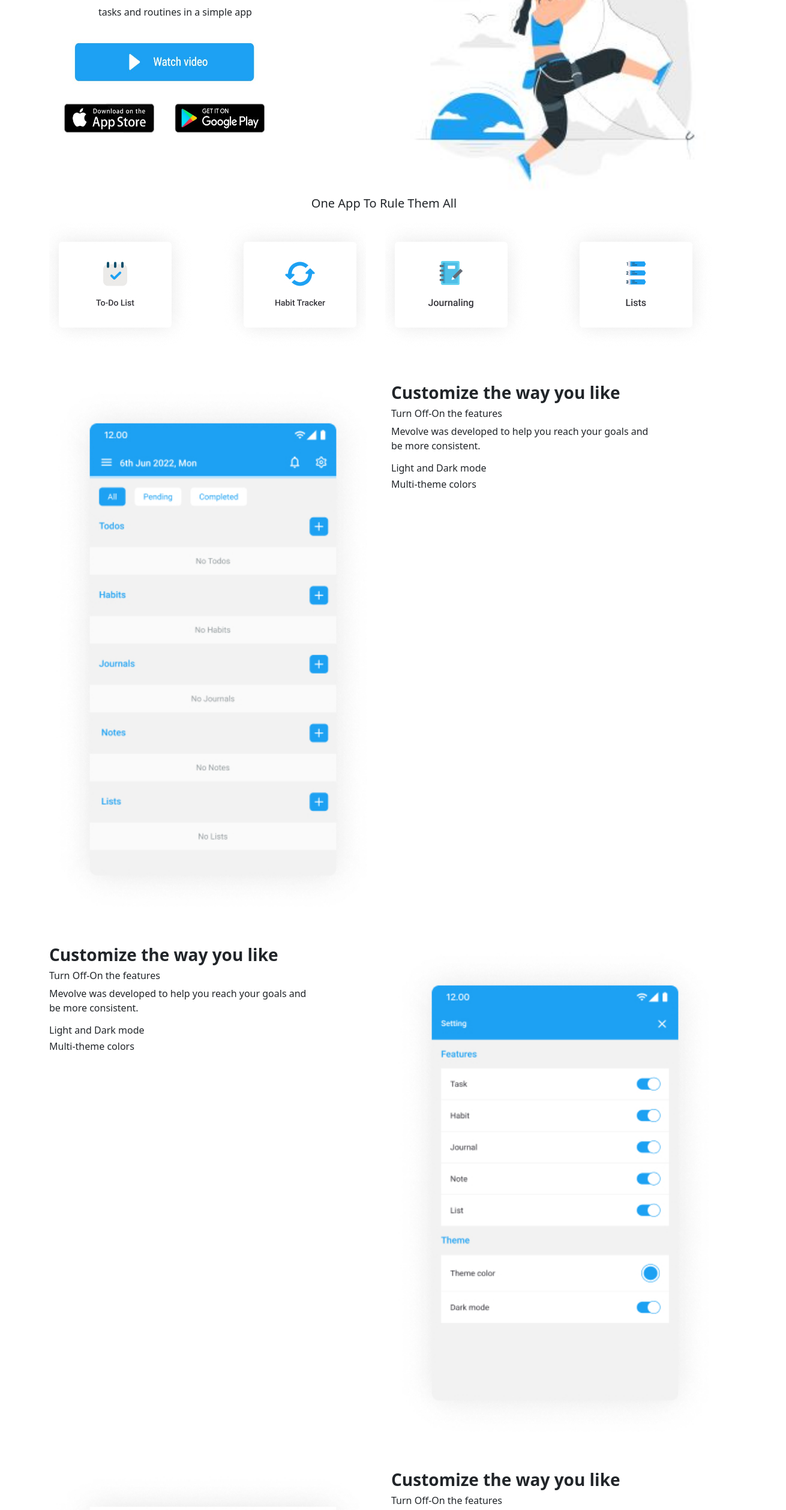
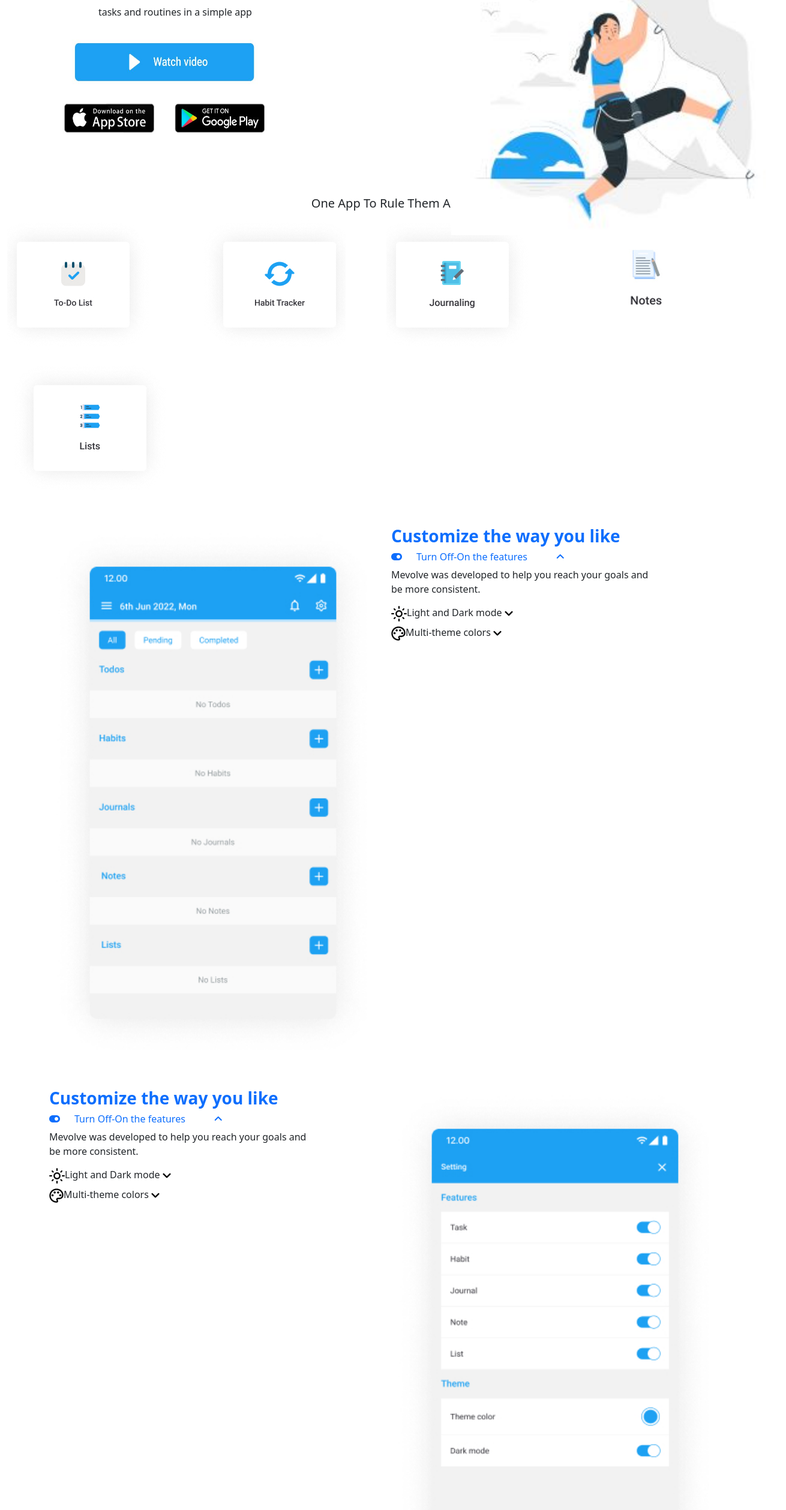
Before and after one commit to vinay2412/rti_assignment, an Angular app: page /home in a window 1280 px wide. Shown: the part 280-2797 px from the top of the page at 60% size, 1310 px wide, since content can reach past the window. Built offline with nearby package versions, Linux system fonts and the light colour scheme.

Commit message:
complted

```diff
--- a/src/app/home/home.component.css
+++ b/src/app/home/home.component.css
@@ -1,22 +1,41 @@
-@media (max-width: 600px){
+@media (max-width: 600px) {
   body {
     background-color: rgb(168, 166, 12);
   }
 
-    h1{
+  h1 {
     color: red;
   }
 
-    .bottom{
+  .bottom {
     position: absolute;
     top: 5px;
     width: 100%;
     margin-top: 65px;
   }
 
-    .top{
+  .top {
     margin-top: 460px;
     text-align: center;
     width: 100%;
   }
+
 }
+
+.bottom {
+position: relative;
+top: 65px;
+left: 100px;
+}
+
+i.fa.fa-circle {
+  position: relative;
+  right: 8px;
+  font-size: 5px;
+  bottom: 4px;
+}
+.customize.col-md {
+  position: relative;
+  top: 65px;
+  left: 90px;
+}
--- a/src/app/home/home.component.html
+++ b/src/app/home/home.component.html
@@ -26,37 +26,35 @@
 
 <!--One App To Rule Them All -->
 
-<div class="container">
+<div class="container-fluid ">
   <h5 class="text-center">One App To Rule Them All</h5>
-  <div class="row">
+  <div class="row g-2">
     <div class="col"><img src="../../assets/Frame 15.jpg" /></div>
     <div class="col"><img src="../../assets/Frame 9.jpg" /></div>
     <div class="col"><img src="../../assets/Frame 10.jpg" /></div>
+    <div class="col"><img src="../../assets/list__.jpg"/></div>
     <div class="col"><img src="../../assets/Frame 12.jpg" /></div>
-    <!-- <div class="col"><img src="../../assets/Frame 14.jpg"></div> -->
   </div>
 </div>
 
 <!-- section-1 -->
 
 <div class="container">
-  <div class="row mt-5">
-    <div class="bottom col-md">
-      <img
-        src="../../assets/iPhone 13 Pro Max - 38 3.jpg"
-        class="img-responsive"
-        style="width:100%; height: 100%"
-      />
+  <div class="row mt-5  section-one">
+    <div class="col-md">
+      <img src="../../assets/iPhone 13 Pro Max - 38 3.jpg" class="section-one-img img-responsive" style="width:100%; height: 100%"/>
     </div>
-    <div class="top col-md">
-      <h3 style="font-weight: bold">Customize the way you like</h3>
-      <h6>Turn Off-On the features</h6>
+    <div class="col-md">
+      <div class="content-one ">
+        <h3 class="text-primary" style="font-weight: bold">Customize the way you like</h3>
+      <h6  class="text-primary"><i class="fa fa-toggle-on text-primary"></i> <span class="ms-4 me-5">Turn Off-On the features</span><i class="fa-solid fa-angle-up"></i></h6>
       <p class="mt-2">
-        Mevolve was developed to help you reach your goals and<br />
+        Mevolve was developed to help you reach your goals and<br/>
         be more consistent.
       </p>
-      <h6>Light and Dark mode</h6>
-      <h6>Multi-theme colors</h6>
+      </div>
+      <h6><img src="../../assets/Vector (1).jpg"/>Light and Dark mode  <img src="../../assets/Vector (4).jpg"/></h6>
+      <h6><img src="../../assets/Vector (2).jpg"/>Multi-theme colors <img src="../../assets/Vector (4).jpg"/></h6>
     </div>
   </div>
 </div>
@@ -65,17 +63,19 @@
 
 <div class="container">
   <div class="row mt-5">
-    <div class="top col-md">
-      <h3 style="font-weight: bold">Customize the way you like</h3>
-      <h6>Turn Off-On the features</h6>
+    <div class="col-md">
+      <div class="content-one ">
+        <h3 class="text-primary" style="font-weight: bold">Customize the way you like</h3>
+      <h6  class="text-primary"><i class="fa fa-toggle-on text-primary"></i> <span class="ms-4 me-5">Turn Off-On the features</span><i class="fa-solid fa-angle-up"></i></h6>
       <p class="mt-2">
-        Mevolve was developed to help you reach your goals and<br />
+        Mevolve was developed to help you reach your goals and<br/>
         be more consistent.
       </p>
-      <h6>Light and Dark mode</h6>
-      <h6>Multi-theme colors</h6>
+      </div>
+      <h6><img src="../../assets/Vector (1).jpg"/>Light and Dark mode  <img src="../../assets/Vector (4).jpg"/></h6>
+      <h6><img src="../../assets/Vector (2).jpg"/>Multi-theme colors <img src="../../assets/Vector (4).jpg"/></h6>
     </div>
-    <div class="bottom col-md">
+    <div class="col-md">
       <img
         src="../../assets/customize 1.jpg"
         class="img-responsive"
@@ -88,7 +88,7 @@
 <!-- section-3 -->
 <div class="container">
   <div class="row mt-5">
-    <div class="bottom col-md">
+    <div class="col-md">
       <img
         src="../../assets/Journal feature 1.jpg"
         class="img-responsive"
@@ -101,15 +101,36 @@
       />
 
     </div>
-    <div class="top col-md">
-      <h3 style="font-weight: bold">Customize the way you like</h3>
-      <h6>Turn Off-On the features</h6>
-      <p class="mt-2">
-        Mevolve was developed to help you reach your goals and<br />
-        be more consistent.
-      </p>
-      <h6>Light and Dark mode</h6>
-      <h6>Multi-theme colors</h6>
+    <div class="customize col-md">
+      <div class="col-md">
+        <div class="content-one ">
+          <h3 class="text-primary" style="font-weight: bold">Customize the way you like</h3>
+        <h6  class="text-primary"><i class="fa fa-toggle-on text-primary"></i> <span class="ms-4 me-5">Turn Off-On the features</span><i class="fa-solid fa-angle-up"></i></h6>
+        <p class="mt-2">
+          Mevolve was developed to help you reach your goals and<br/>
+          be more consistent.
+        </p>
+        <h6><img src="../../assets/Vector (1).jpg"/>Light and Dark mode  <img src="../../assets/Vector (4).jpg"/></h6>
+      <h6><img src="../../assets/Vector (2).jpg"/>Multi-theme colors <img src="../../assets/Vector (4).jpg"/></h6>
     </div>
   </div>
 </div>
+
+<div class="container">
+  <div class="row mt-5">
+    <div class="top col-md">
+         <img
+        src="../../assets/set passcode 1.jpg"
+        class="img-responsive"
+        style="height: 100%; width: 100%"
+      />
+    </div>
+    <div class="bottom col-md">
+      <h3 style="font-weight: bold">Customize the way you like</h3>
+      <h6><i class="fa fa-circle" aria-hidden="true"></i>Off-On the features that you want to use</h6>
+      <h6><i class="fa fa-circle" aria-hidden="true"></i>Light and Dark mode</h6>
+      <h6><i class="fa fa-circle" aria-hidden="true"></i>Multi-theme colors</h6>
+
+    </div>
+  </div>
+</div>
--- a/src/index.html
+++ b/src/index.html
@@ -1,11 +1,21 @@
-<!doctype html>
+<!DOCTYPE html>
 <html lang="en">
   <head>
-  <meta charset="utf-8">
+    <meta charset="utf-8" />
     <title>RTI_Project</title>
-  <base href="/">
-  <meta name="viewport" content="width=device-width, initial-scale=1">
-  <link rel="icon" type="image/x-icon" href="favicon.ico">
+    <base href="/" />
+    <meta name="viewport" content="width=device-width, initial-scale=1" />
+    <link rel="icon" type="image/x-icon" href="favicon.ico" />
+    <script
+      src="https://cdn.jsdelivr.net/npm/@popperjs/core@2.9.2/dist/umd/popper.min.js"
+      integrity="sha384-IQsoLXl5PILFhosVNubq5LC7Qb9DXgDA9i+tQ8Zj3iwWAwPtgFTxbJ8NT4GN1R8p"
+      crossorigin="anonymous"
+    ></script>
+    <script
+      src="https://cdn.jsdelivr.net/npm/bootstrap@5.0.2/dist/js/bootstrap.min.js"
+      integrity="sha384-cVKIPhGWiC2Al4u+LWgxfKTRIcfu0JTxR+EQDz/bgldoEyl4H0zUF0QKbrJ0EcQF"
+      crossorigin="anonymous"
+    ></script>
   </head>
   <body>
     <app-root></app-root>
--- a/src/styles.css
+++ b/src/styles.css
@@ -2,3 +2,4 @@
 https://www.figma.com/file/PhouyetHKecsucPRE8BZDZ/Angular-Assignment-2?node-id=0-1&t=nhv0GrC0JiH9wuCc-0
 */
 @import '../node_modules/bootstrap/dist/css/bootstrap.min.css';
+@import url('https://cdnjs.cloudflare.com/ajax/libs/font-awesome/6.4.0/css/all.min.css');
```
Also changed, not shown: src/assets/list__.jpg (added). Lines whose indentation alone changed are shown as unchanged.
